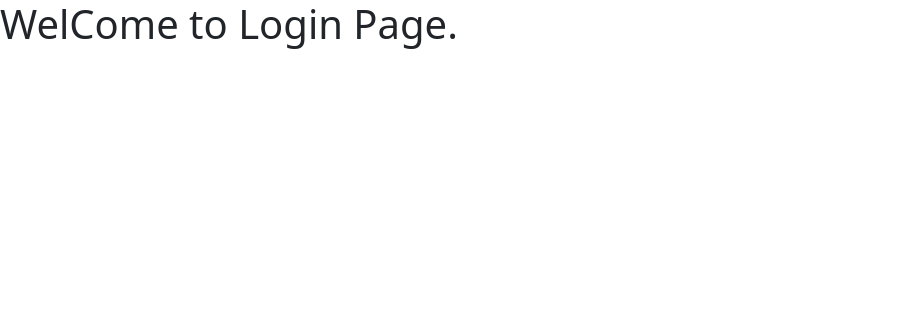
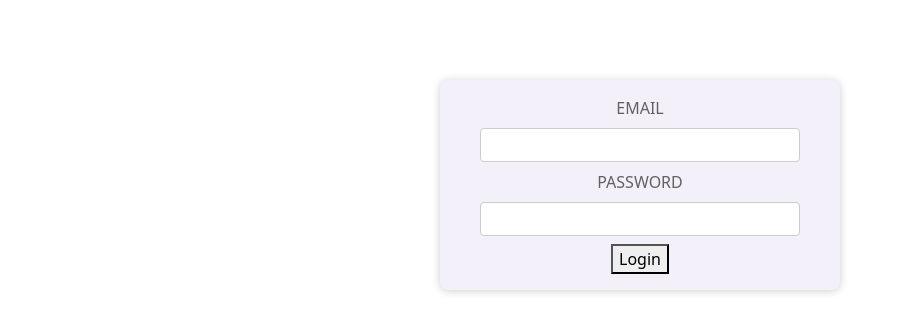
Before and after one commit to CoolShivas/003--Redux_React_with_Counter_Auth, a React (Vite) app in the folder Redux_React_with_Counter_Auth/: page /login in a window 1280 px wide. Shown: the top 332 px of the page, without its empty margins (0-905 px from the left). Built offline with nearby package versions, Linux system fonts and the light colour scheme.

Commit message:
Formation of Login Page

```diff
--- a/Redux_React_with_Counter_Auth/src/components/navigation/ReduxTool.jsx
+++ b/Redux_React_with_Counter_Auth/src/components/navigation/ReduxTool.jsx
@@ -1,3 +1,4 @@
+import styles from "./ReduxTool.module.css";
 import DashBoard from "../pages/DashBoard";
 import { NavLink } from "react-router-dom";
 
@@ -13,13 +14,33 @@ const ReduxTool = () => {
 
                 <ul className="nav nav-pills">
 
-                    <li className="nav-item"><NavLink to="/products" > My Products </NavLink></li>
-                    <li className="nav-item"><NavLink to="/sells" > My Sales </NavLink></li>
-                    <li className="nav-item"><NavLink to="/login" > Login </NavLink></li>
-                    <li className="nav-item"><NavLink to="/logout" > Logout </NavLink></li>
+                    <li className="nav-item"><NavLink to="/products" className={styles.navlink}> My Products </NavLink></li>
+                    <li className="nav-item"><NavLink to="/sells" className={styles.navlink}> My Sales </NavLink></li>
+                    <li className="nav-item"><NavLink to="/login" className={styles.navlink}> Login </NavLink></li>
+                    <li className="nav-item"><NavLink to="/logout" className={styles.navlink}> Logout </NavLink></li>
 
                 </ul>
             </header>
+
+            <center className={styles.center_container}>
+
+                <div className="bg-dark py-5">
+                    <h1 className="display-5 fw-bold text-white">
+                        <DashBoard></DashBoard>
+                    </h1>
+                    <div className="col-lg-6 mx-auto">
+                        {/* <p className="fs-5 mb-4">Quickly design and customize responsive mobile-first sites with Bootstrap, the world’s most popular front-end open source toolkit, featuring Sass variables and mixins, responsive grid system, extensive prebuilt components, and powerful JavaScript plugins.</p> */}
+                        <div className="d-grid gap-2 d-sm-flex justify-content-sm-center">
+                            <button type="button" className="btn btn-outline-info btn-lg px-4 me-sm-3 fw-bold">
+                                Hello
+                            </button>
+                            <button type="button" className="btn btn-outline-light btn-lg px-4">
+                                Hi
+                            </button>
+                        </div>
+                    </div>
+                </div>
+            </center>
         </div >
     )
 }
--- /dev/null
+++ b/Redux_React_with_Counter_Auth/src/components/navigation/ReduxTool.module.css
@@ -0,0 +1,10 @@
+.navlink {
+  /* background-color: orange; */
+  font-size: 15px;
+  text-decoration: none;
+  padding: 10px;
+}
+
+.center_container {
+  margin: 150px;
+}
--- a/Redux_React_with_Counter_Auth/src/components/pages/LogInPage.jsx
+++ b/Redux_React_with_Counter_Auth/src/components/pages/LogInPage.jsx
@@ -1,8 +1,26 @@
+import { useState } from "react";
+import styles from "./LogInPage.module.css";
+
+const LogInPage = () => {
 
 
-const LogInPage = () => {
+
     return (
-        <h1> WelCome to Login Page. </h1>
+        <main className={styles.auth}>
+            <section>
+                <form>
+                    <div className={styles.control}>
+                        <label htmlFor='email'>Email</label>
+                        <input type='email' id='email' />
+                    </div>
+                    <div className={styles.control}>
+                        <label htmlFor='password'>Password</label>
+                        <input type='password' id='password' />
+                    </div>
+                    <button>Login</button>
+                </form>
+            </section>
+        </main>
     )
 }
 
--- /dev/null
+++ b/Redux_React_with_Counter_Auth/src/components/pages/LogInPage.module.css
@@ -0,0 +1,29 @@
+.auth {
+  margin: 5rem auto;
+  box-shadow: 0 1px 8px rgba(0, 0, 0, 0.2);
+  width: 25rem;
+  border-radius: 8px;
+  padding: 1rem;
+  text-align: center;
+  background-color: #f4f0fa;
+}
+
+.control {
+  margin-bottom: 0.5rem;
+}
+
+.control label {
+  display: block;
+  color: #616161;
+  text-transform: uppercase;
+  margin-bottom: 0.5rem;
+}
+
+.control input {
+  display: block;
+  width: 20rem;
+  margin: auto;
+  border-radius: 4px;
+  padding: 0.25rem;
+  border: 1px solid #ccc;
+}
```
